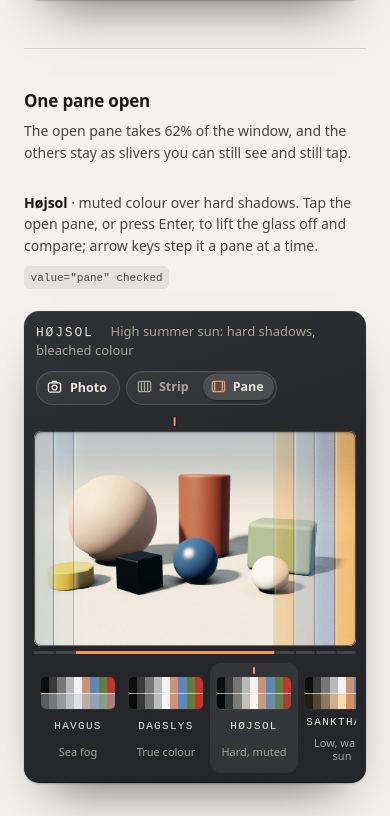
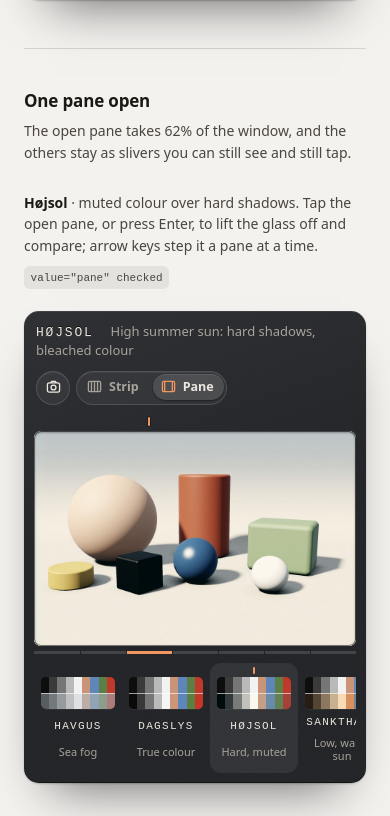
Before and after one commit to louvalman/interface-studies, a plain HTML site: page 2026-11-glass-grades/demo.html in a window 390 px wide. Shown: the part 1181-1997 px from the top of the page. Drawn offline with Linux system fonts and the light colour scheme; a web font is replaced by a local one.

Commit message:
Below 26rem a pane opens the whole width, and the rail is the way across
On a phone the window is 252 to 322px and a sliver came to 16 to 20px,
too thin to read or to tap. The root is now an inline-size container, and
below 26rem the window restates open as 1 and s from it, so an open pane
fills the window, the next one wipes in under a drag, a tap on the picture
lifts the glass, and the rail is how to reach the others. The strip stays.

At s = 0 the arithmetic left the index in the middle whatever was open and
the scale as one lit band, so in the narrow window both keep the strip's
geometry and say where in the seven the open pane is: measured at
(p + 1/2) / 7, 0.357 for Højsol and 0.786 for Nat.

The tools are one row there too. Photo keeps its name for a screen reader
and shows its icon, and below 18rem the switch gives up its icons and keeps
its words. Measured with touch at 390 and 320, English and Danish: no
sideways scroll, the bar 94px where it was 144 at 320, the open pane 322
and 252px wide. The drag needs nothing new, since it reads open where the
panes are: one window's width is one pane.

```diff
--- a/2026-11-glass-grades/component.css
+++ b/2026-11-glass-grades/component.css
@@ -189,6 +189,7 @@
   box-sizing: border-box;
   width: var(--glass-grades-width);
   max-width: 100%;
+  container: glass-grades / inline-size;
   display: grid;
   grid-template-columns: minmax(0, 1fr);
   gap: var(--glass-grades-gap);
@@ -842,6 +843,51 @@
   .glass-grades__switch-opt { height: calc(var(--glass-grades-btn-h-touch) - 2px); padding: 0 15px 0 12px; }
 }
 
+/* Narrow: below 26rem a sliver would be under 26px, too thin to read or to
+   tap, so an open pane takes the whole window and the rail is the way to the
+   others. The strip stays. open and s are restated on the window, because s
+   is worked out where it is declared, and the root's still says .62. The
+   index and the scale keep the strip's arithmetic here: at s = 0 the index
+   would sit in the middle whatever was open and the scale would be one lit
+   band, so instead they say where in the seven the open pane is. */
+@container glass-grades (max-width: 26rem) {
+  .glass-grades__window {
+    --glass-grades-open: 1;
+    --glass-grades-s: calc((1 - var(--glass-grades-open)) / (var(--glass-grades-n) - 1));
+  }
+  .glass-grades__scale,
+  .glass-grades__track { --glass-grades-a: 0; }
+
+  /* The actions keep their names for a screen reader and show their icons,
+     so the bar holds one row of tools under the readout. */
+  .glass-grades__btn {
+    justify-content: center;
+    width: var(--glass-grades-btn-h);
+    padding: 0;
+  }
+  .glass-grades__btn span {
+    position: absolute;
+    width: 1px;
+    height: 1px;
+    overflow: hidden;
+    clip-path: inset(50%);
+    white-space: nowrap;
+  }
+  @media (pointer: coarse) {
+    .glass-grades__btn { width: var(--glass-grades-btn-h-touch); padding: 0; }
+  }
+}
+
+/* Narrower still, the switch keeps its words and gives up its icons: a word
+   says strip or pane more plainly than a drawing of one. */
+@container glass-grades (max-width: 18rem) {
+  .glass-grades__switch-opt svg { display: none; }
+  .glass-grades__switch-opt { padding: 0 12px; }
+  @media (pointer: coarse) {
+    .glass-grades__switch-opt { padding: 0 13px; }
+  }
+}
+
 @media (prefers-reduced-motion: reduce) {
   .glass-grades,
   .glass-grades *,
```
